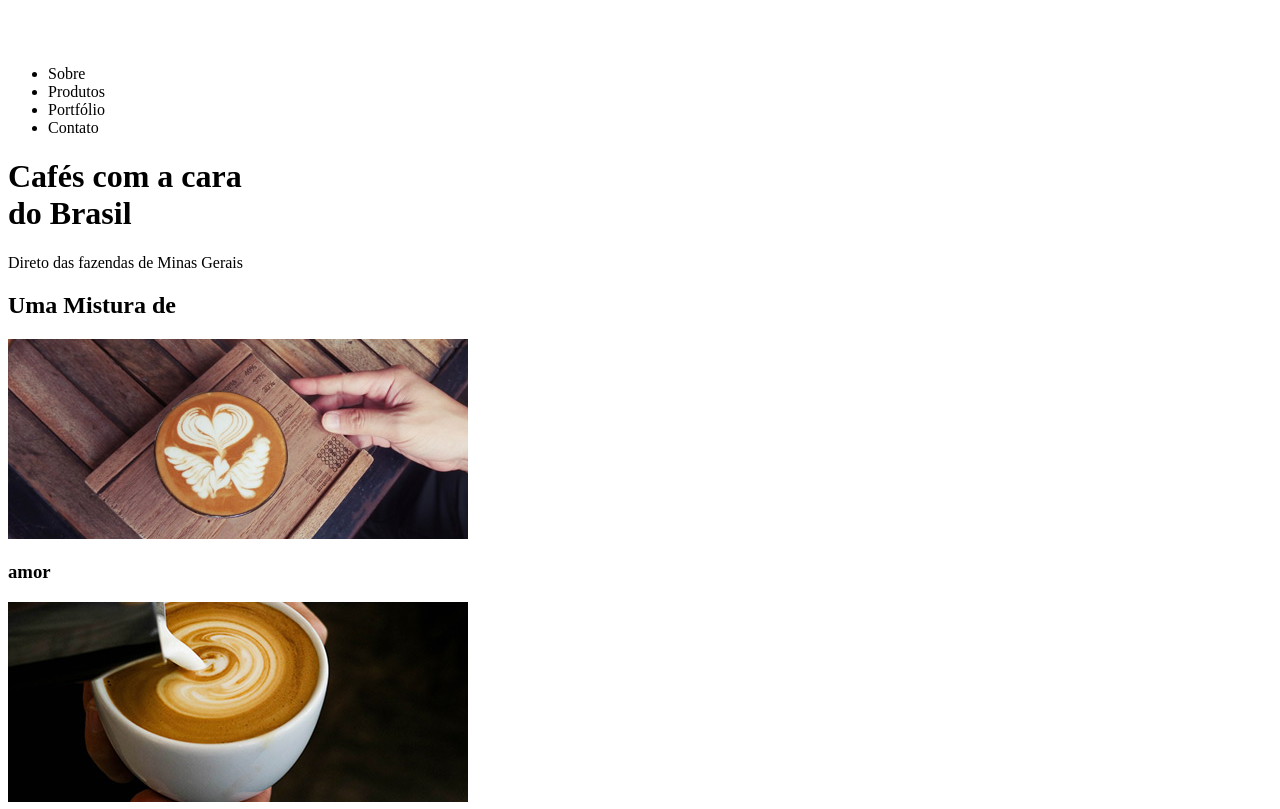
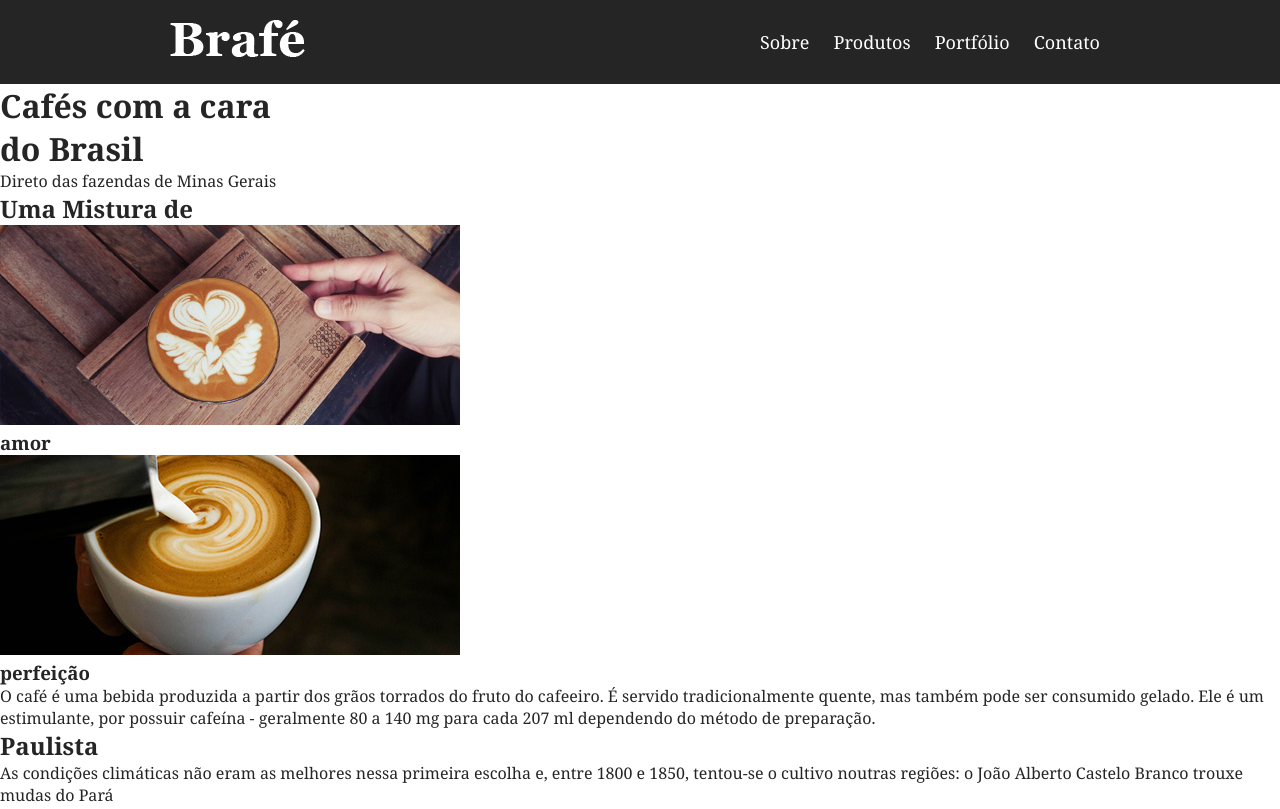
Before and after one commit to patriciasteinberg/brafe, a plain HTML site: page index.html in a window 1280 px wide. Shown: the top 809 px of the page. Drawn offline with Linux system fonts and the light colour scheme.

Commit message:
Added classes to the index and styles nav with CSS

```diff
--- a/css/style.css
+++ b/css/style.css
@@ -0,0 +1,57 @@
+/* Reset */
+
+body,
+h1,
+h2,
+h3,
+p,
+ul {
+  padding: 0px;
+  margin: 0px;
+}
+
+body {
+  font-family: Georgia, serif;
+  color: #252525;
+}
+
+/* Menu */
+.menu {
+  background: #252525;
+  padding: 20px 0;
+}
+
+.menu-container {
+  max-width: 960px;
+  margin: 0 auto;
+}
+
+.menu-container::after,
+.menu-container::before {
+  content: "";
+  display: table;
+  clear: both;
+}
+
+.menu-logo {
+  display: block;
+  float: left;
+  margin-left: 10px;
+}
+
+.menu-nav {
+  float: right;
+  margin-right: 10px;
+}
+
+.menu-nav li {
+  display: inline-block;
+}
+
+.menu-nav a {
+  display: block;
+  padding: 10px;
+  text-decoration: none;
+  color: #fff;
+  font-size: 1.125em;
+}
--- a/index.html
+++ b/index.html
@@ -10,18 +10,18 @@
     <title>Brafé</title>
   </head>
   <body>
-    <header>
-      <div>
-        <a href="#"><img src="img/brafe.png" alt="Brafé" /></a>
+    <header class="menu">
+      <div class="menu-container">
+        <a class="menu-logo" href="#"><img src="img/brafe.png" alt="Brafé" /></a>
+        <nav class="menu-nav">
+            <ul>
+            <li><a href="#">Sobre</a></li>
+            <li><a href="#">Produtos</a></li>
+            <li><a href="#">Portfólio</a></li>
+            <li><a href="#">Contato</a></li>
+            </ul>
+        </nav>
       </div>
-      <nav>
-        <ul>
-          <li><a href="#"></a>Sobre</li>
-          <li><a href="#"></a>Produtos</li>
-          <li><a href="#"></a>Portfólio</li>
-          <li><a href="#"></a>Contato</li>
-        </ul>
-      </nav>
     </header>
     <main>
       <h1>Cafés com a cara <br />do Brasil</h1>
@@ -120,8 +120,22 @@
           <h2>Assine Nossa Newsletter</h2>
           <p>promoções e eventos mensais</p>
         </div>
-        <form action=""></form>
+        <form action="">
+          <label for="email">E-mail</label>
+          <input type="text" placeholder="Digite seu e-mail" />
+          <button type="submit">Enviar</button>
+        </form>
       </div>
     </section>
+
+    <footer>
+      <div>
+        <p>
+          Este é um projeto da Origamid. Mais em origamid.com</br> Praia de Botafogo,
+          300, 5º andar - Botafogo - Rio de Janeiro
+        </p>
+        <img src="img/brafe.png" alt="Brafé">
+      </div>
+    </footer>
   </body>
 </html>
```
